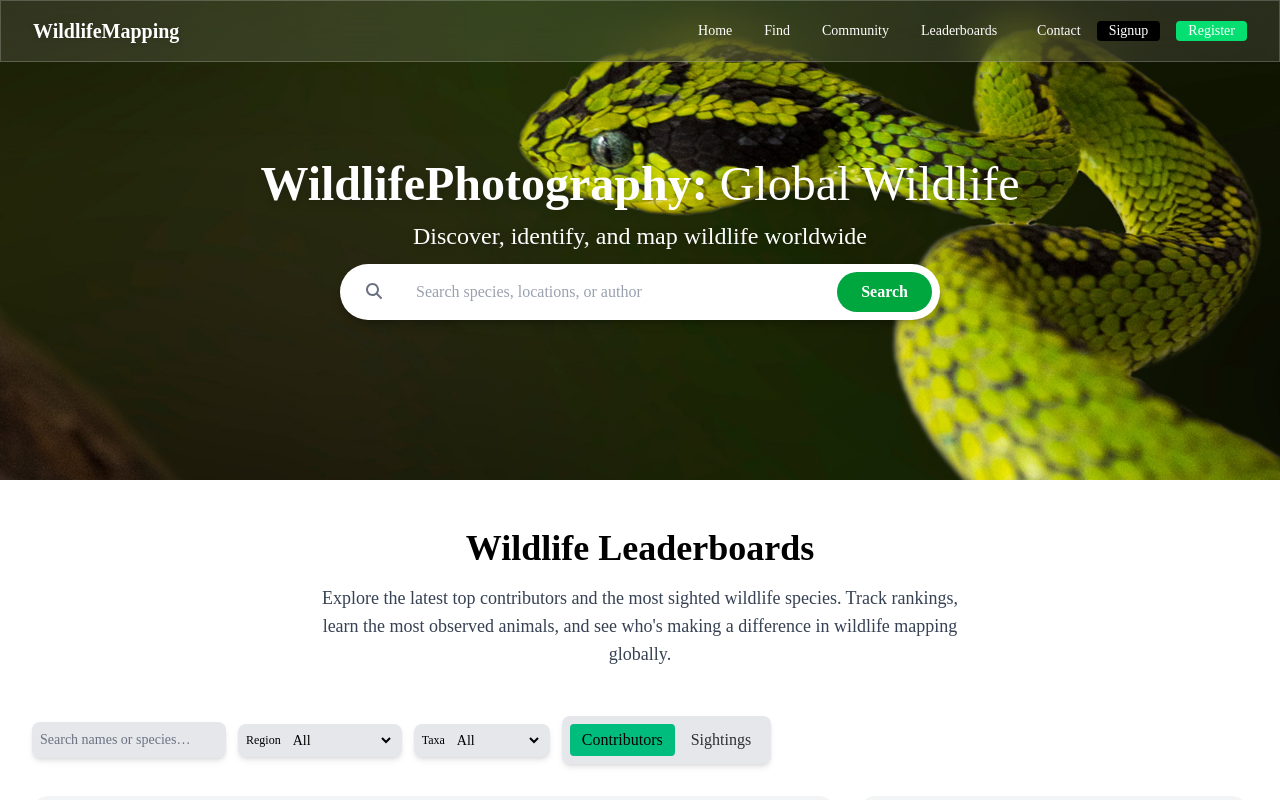
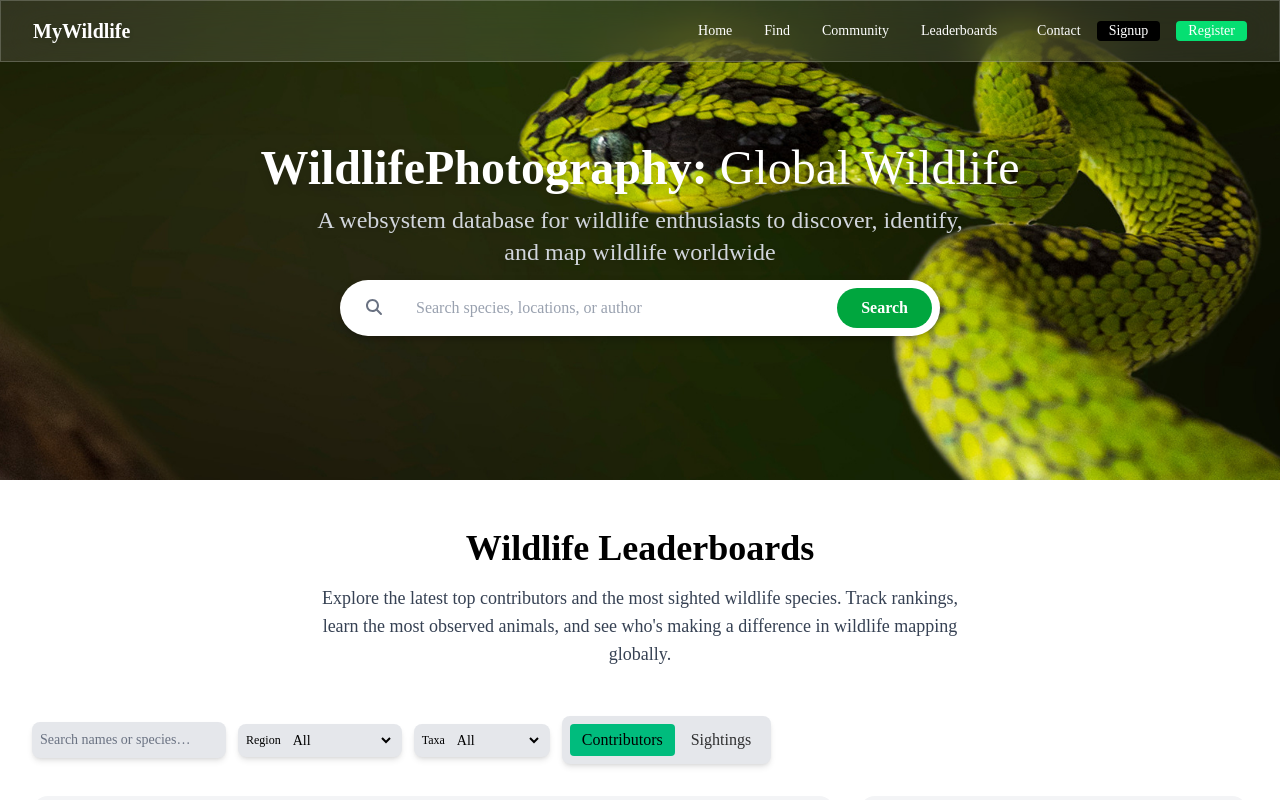
Before and after one commit to Qhaleed/snakesmapping, a Next.js app: page /leaderboards in a window 1280 px wide. Shown: the top 800 px of the page. Built offline with nearby package versions, Linux system fonts and the light colour scheme.

Commit message:
update: hero message tweak

```diff
--- a/app/components/Hero.tsx
+++ b/app/components/Hero.tsx
@@ -16,8 +16,8 @@ export default function Hero() {
           <h1 className="text-3xl  sm:text-4xl md:text-5xl">
             <span className="font-bold">WildlifePhotography:</span> Global Wildlife
           </h1>
-          <h2 className="text-lg sm:text-xl md:text-2xl">
-            Discover, identify, and map wildlife worldwide
+          <h2 className="text-lg sm:text-xl md:text-2xl text-gray-300">
+            A websystem database for wildlife enthusiasts to discover, identify,<br></br> and map wildlife worldwide
           </h2>
 
           <Search></Search>
--- a/app/components/navbar.tsx
+++ b/app/components/navbar.tsx
@@ -17,7 +17,7 @@ export default function Navbar() {
         <div className="pointer-events-none absolute inset-0 -z-10 bg-[linear-gradient(to bottom, rgba(0,0,0,0.1), transparent)]" />
 
         <h1 className="text-xl font-bold text-white drop-shadow-sm">
-          WildlifeMapping
+          MyWildlife
         </h1>
 
         <div className="flex items-center gap-10 text-white">
```
